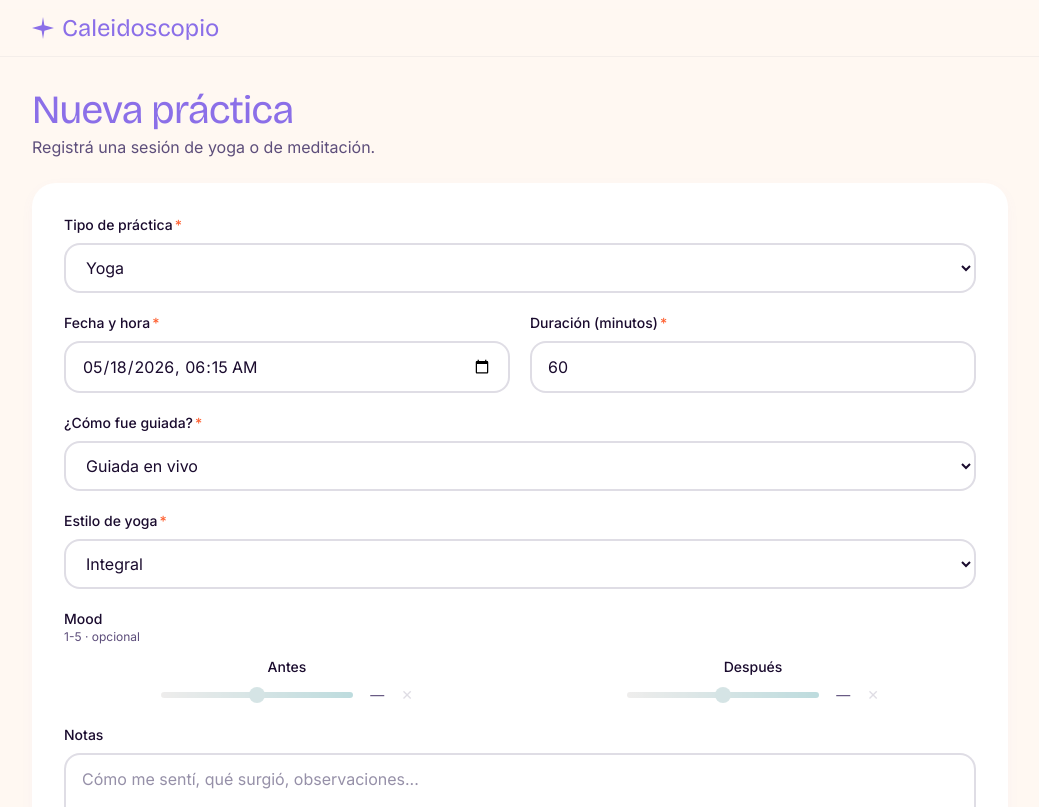
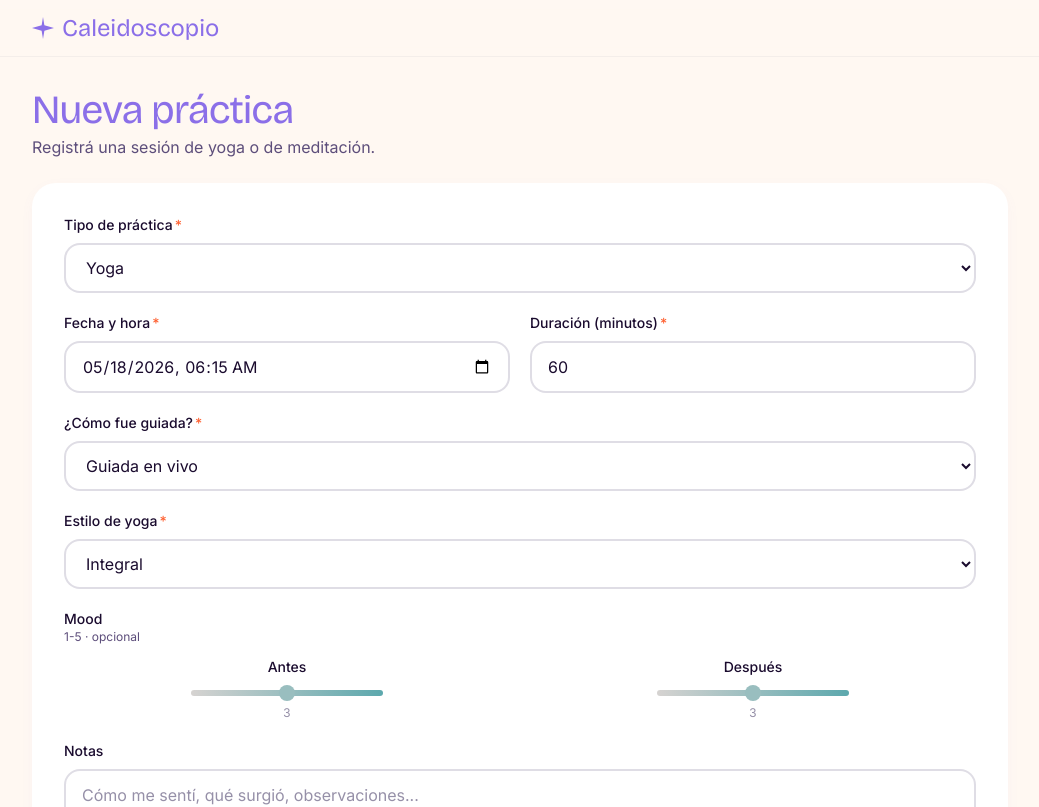
Before and after one commit to arambarrid/yoga-diary, a Next.js app: page /practices/new in a window 1280 px wide. Shown: the top 807 px of the page, without its empty margins (120-1159 px from the left). Built offline with nearby package versions, Linux system fonts and the light colour scheme.

Commit message:
refactor(mood-slider): make mandatory with gradient track and color-following thumb

```diff
--- a/src/components/PracticeForm.tsx
+++ b/src/components/PracticeForm.tsx
@@ -226,7 +226,7 @@ export function PracticeForm({ initial = {}, mode = "create" }: Props) {
               <MoodSlider
                 id="moodBefore"
                 name="moodBefore"
-                defaultValue={initial.moodBefore ?? null}
+                defaultValue={initial.moodBefore ?? 3}
               />
             </Field>
           </div>
@@ -236,7 +236,7 @@ export function PracticeForm({ initial = {}, mode = "create" }: Props) {
               <MoodSlider
                 id="moodAfter"
                 name="moodAfter"
-                defaultValue={initial.moodAfter ?? null}
+                defaultValue={initial.moodAfter ?? 3}
               />
             </Field>
           </div>
--- a/src/components/ui/MoodSlider.tsx
+++ b/src/components/ui/MoodSlider.tsx
@@ -5,40 +5,27 @@
   type Props = {
     id?: string;
     name: string;
-    defaultValue?: number | null;
+    defaultValue?: number;
   };
 
-  export function MoodSlider({ id, name, defaultValue = null }: Props) {
-    const [value, setValue] = useState<number | null>(defaultValue);
-    const engaged = value !== null;
+  export function MoodSlider({ id, name, defaultValue = 3 }: Props) {
+    const [value, setValue] = useState<number>(defaultValue);
 
     return (
-      <div className="flex items-center justify-center gap-3">
+      <div className="flex flex-col items-center gap-1">
         <input
           id={id}
           type="range"
           min={1}
           max={5}
           step={1}
-          value={value ?? 3}
+          value={value}
           onChange={(e) => setValue(Number(e.target.value))}
-          style={{ "--value": String(value ?? 3) } as React.CSSProperties}
-          className={`mood-slider w-48 ${engaged ? "" : "opacity-40"}`}
+          style={{ "--value": String(value) } as React.CSSProperties}
+          className="mood-slider w-60 sm:w-48"
         />
-        <span className="w-6 text-center text-sm tabular-nums text-ink-600">
-          {engaged ? value : "—"}
-        </span>
-        <button
-          type="button"
-          onClick={() => setValue(null)}
-          disabled={!engaged}
-          aria-label="Clear mood"
-          className="text-sm text-ink-400 hover:text-ink-600 disabled:opacity-30
-  disabled:cursor-not-allowed"
-        >
-          ✕
-        </button>
-        <input type="hidden" name={name} value={value ?? ""} />
+        <span className="text-xs tabular-nums text-ink-400">{value}</span>
+        <input type="hidden" name={name} value={value} />
       </div>
     );
   }
```
